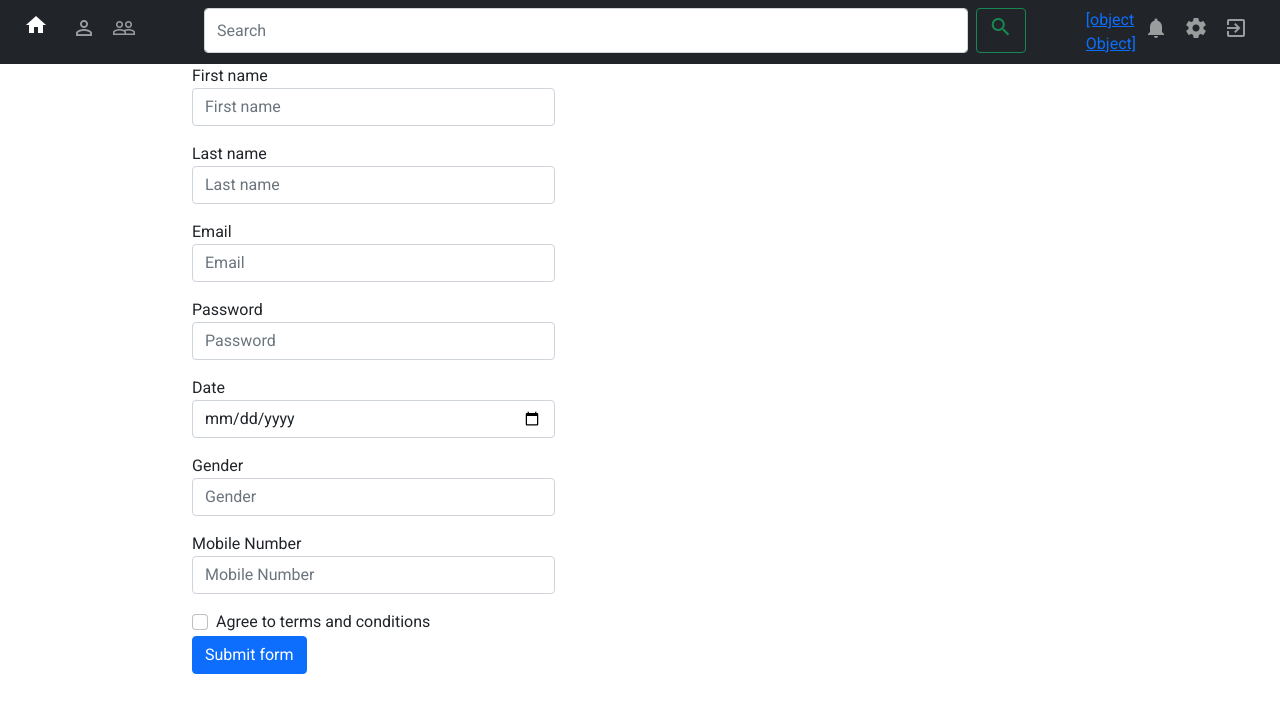
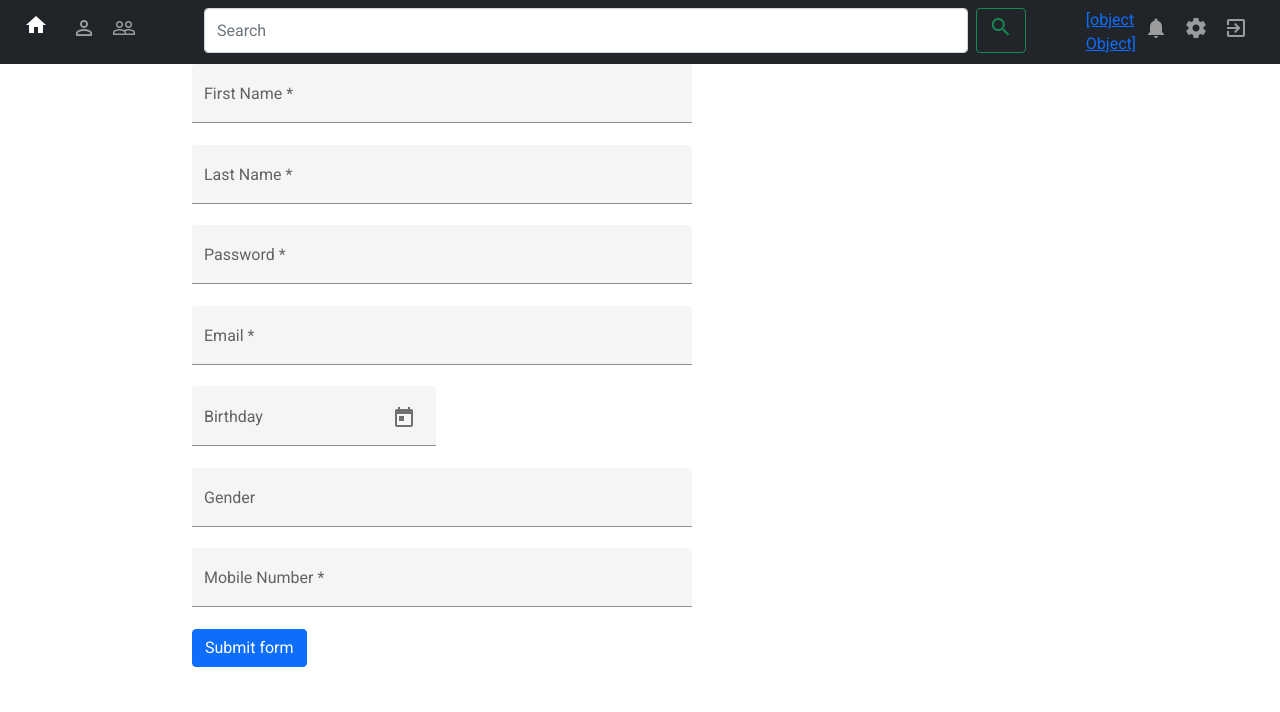
Before and after one commit to mercyrosesantos/Group3-Pastebook-Project, an Angular app in the folder Frontend/: page /register in a window 1280 px wide. Shown: the top 712 px of the page. Built offline with nearby package versions, Linux system fonts and the light colour scheme.

Commit message:
Added Input Fields Validation

```diff
--- a/Frontend/package.json
+++ b/Frontend/package.json
@@ -32,7 +32,7 @@
   },
   "devDependencies": {
     "@angular-devkit/build-angular": "~13.2.5",
-    "@angular/cli": "^13.2.5",
+    "@angular/cli": "^13.2.6",
     "@angular/compiler-cli": "~13.2.0",
     "@types/jasmine": "~3.10.0",
     "@types/node": "^12.11.1",
--- a/Frontend/src/app/pages/register/register.component.css
+++ b/Frontend/src/app/pages/register/register.component.css
@@ -0,0 +1,8 @@
+.form-row {
+    min-width: 150px;
+    max-width: 500px;
+    width: 100%;
+}
+.full-width {
+    width: 100%;
+}
--- a/Frontend/src/app/pages/register/register.component.html
+++ b/Frontend/src/app/pages/register/register.component.html
@@ -1,42 +1,92 @@
-<form (ngSubmit)="onSubmit()" class = "mainpage">
+<form (ngSubmit)="onSubmit()" class="mainpage">
     <div class="form-row">
-        <div class="col-md-4 mb-3">
-            <label for="validationDefault01">First name</label>
-            <input type="text" class="form-control" [(ngModel)]="firstName" name="firstName" id="validationDefault01" placeholder="First name" required>
+        <!-- First Name -->
+        <div>
+            <mat-form-field class="full-width" appearance="fill">
+                <mat-label>First Name</mat-label>
+                <input type="text" matInput [formControl]="firstNameFormControl" [errorStateMatcher]="matcher" [(ngModel)]="firstName" name="firstName"
+                    placeholder="Ex. John, Jane, Michael">
+                    <mat-error *ngIf="firstNameFormControl.hasError('text') && !firstNameFormControl.hasError('required')">
+                        Please enter a valid First Name
+                    </mat-error>
+                    <mat-error *ngIf="firstNameFormControl.hasError('required')">
+                        First Name is <strong>required</strong>
+                    </mat-error>
+            </mat-form-field>
         </div>
-        <div class="col-md-4 mb-3">
-            <label for="validationDefault02">Last name</label>
-            <input type="text" class="form-control" [(ngModel)]="lastName" name="lastName" id="validationDefault02" placeholder="Last name" required>
+        <!-- Last Name -->
+        <div>
+            <mat-form-field class="full-width" appearance="fill">
+                <mat-label>Last Name</mat-label>
+                <input type="text" matInput [formControl]="lastNameFormControl" [errorStateMatcher]="matcher" [(ngModel)]="lastName" name="lastName"
+                    placeholder="Ex. Williams, Doe, Smith">
+                    <mat-error *ngIf="lastNameFormControl.hasError('text') && !lastNameFormControl.hasError('required')">
+                        Please enter a valid Last Name
+                    </mat-error>
+                    <mat-error *ngIf="lastNameFormControl.hasError('required')">
+                        Last Name is <strong>required</strong>
+                    </mat-error>
+            </mat-form-field>
         </div>
-        <div class="col-md-4 mb-3">
-            <label for="validationDefault03">Email</label>
-            <input type="text" class="form-control" [(ngModel)]="email" name="email" id="validationDefault03" placeholder="Email" required>
+        <!-- Password -->
+        <div>
+            <mat-form-field class="full-width" appearance="fill">
+                <mat-label>Password</mat-label>
+                <input type="password" matInput [formControl]="passwordFormControl" [errorStateMatcher]="matcher" [(ngModel)]="password" name="password">
+                    <mat-error *ngIf="passwordFormControl.hasError('password') && !passwordFormControl.hasError('required')">
+                        Minimum eight characters, at least one letter, one number and one symbol
+                    </mat-error>
+                    <mat-error *ngIf="passwordFormControl.hasError('required')">
+                        Password must contain minimum eight characters, at least one letter, one number and one symbol
+                    </mat-error>
+            </mat-form-field>
         </div>
-        <div class="col-md-4 mb-3">
-            <label for="InputPassword1">Password</label>
-            <input type="password" class="form-control" [(ngModel)]="password" name="password" id="InputPassword1" placeholder="Password" required>
+        <!-- Email -->
+        <div>
+            <mat-form-field class="full-width" appearance="fill">
+                <mat-label>Email</mat-label>
+                <input type="text" matInput [formControl]="emailFormControl" [errorStateMatcher]="matcher" [(ngModel)]="email"
+                    placeholder="Ex. johndoe@example.com">
+                    <mat-error *ngIf="emailFormControl.hasError('text') && !emailFormControl.hasError('required')">
+                        Please enter a valid email address
+                    </mat-error>
+                    <mat-error *ngIf="emailFormControl.hasError('required')">
+                        Email is <strong>required</strong>
+                    </mat-error>
+            </mat-form-field>
         </div>
-        <div class="col-md-4 mb-3">
-            <label for="InputDate1">Date</label>
-            <input type="date" class="form-control" [(ngModel)]="birthDay" name="birthDay" id="InputDate1" placeholder="Date" required>
+        <!-- Birthday -->
+        <div>
+            <mat-form-field appearance="fill">
+                <mat-label>Birthday</mat-label>
+                <input matInput [matDatepicker]="picker" [(ngModel)]="birthDay" name="birthDay">
+                <mat-datepicker-toggle matSuffix [for]="picker"></mat-datepicker-toggle>
+                <mat-datepicker #picker></mat-datepicker>
+            </mat-form-field>
         </div>
-        <div class="col-md-4 mb-3">
-            <label for="validationDefault04">Gender</label>
-            <input type="text" class="form-control" [(ngModel)]="gender" name="gender" id="validationDefault04" placeholder="Gender">
+        <!-- Gender -->
+        <div>
+            <mat-form-field class="full-width" appearance="fill">
+                <mat-label>Gender</mat-label>
+                <input type="text" matInput [(ngModel)]="gender" name="gender"
+                    placeholder="Ex. Male, Female, Others">
+            </mat-form-field>
         </div>
-        <div class="col-md-4 mb-3">
-            <label for="validationDefault05">Mobile Number</label>
-            <input type="text" class="form-control" [(ngModel)]="mobileNumber" name="mobileNumber" id="validationDefault05" placeholder="Mobile Number" required>
-        </div>
-
-    </div>
-    <div class="form-group">
-        <div class="form-check">
-            <input class="form-check-input" type="checkbox" value="" id="invalidCheck2" required>
-            <label class="form-check-label" for="invalidCheck2">
-                Agree to terms and conditions
-            </label>
+        <!-- Mobile Number -->
+        <div>
+            <mat-form-field class="full-width" appearance="fill">
+                <mat-label>Mobile Number</mat-label>
+                <input type="text" matInput [formControl]="numberFormControl" [errorStateMatcher]="matcher" [(ngModel)]="mobileNumber" name="mobileNumber"
+                    placeholder="Ex. 09123456789">
+                    <mat-error *ngIf="numberFormControl.hasError('text') || !numberFormControl.hasError('required')">
+                        Please enter a Mobile Number
+                    </mat-error>
+                    <mat-error *ngIf="numberFormControl.hasError('required')">
+                        Email or Mobile Number is <strong>required</strong>
+                    </mat-error>
+            </mat-form-field>
         </div>
     </div>
+    <!-- Submit Button -->
     <button class="btn btn-primary" type="submit">Submit form</button>
 </form>
--- a/Frontend/src/app/pages/register/register.component.ts
+++ b/Frontend/src/app/pages/register/register.component.ts
@@ -1,7 +1,16 @@
 import { Component, OnInit } from '@angular/core';
+import { FormGroup, FormControl, FormGroupDirective, NgForm, Validators } from '@angular/forms';
+import { ErrorStateMatcher } from '@angular/material/core';
 import { User } from '@models/user';
 import { UserService } from '@services/user.service';
 import * as moment from 'moment';
+
+export class MyErrorStateMatcher implements ErrorStateMatcher {
+  isErrorState(control: FormControl | null, form: FormGroupDirective | NgForm | null): boolean {
+    const isSubmitted = form && form.submitted;
+    return !!(control && control.invalid && (control.dirty || control.touched || isSubmitted));
+  }
+}
 @Component({
   selector: 'app-register',
   templateUrl: './register.component.html',
@@ -9,6 +18,16 @@ import * as moment from 'moment';
 })
 export class RegisterComponent implements OnInit {
 
+  // Error Validations
+  firstNameFormControl = new FormControl('', Validators.required);
+  lastNameFormControl = new FormControl('', Validators.required);
+  passwordFormControl = new FormControl('', [Validators.required, Validators.pattern('^(?=.*?[A-Z])(?=.*?[a-z])(?=.*?[0-9])(?=.*?[#?!@$%^&*-]).{8,}$')]);
+  emailFormControl = new FormControl('', [Validators.required, Validators.email]);
+  numberFormControl = new FormControl('', [Validators.required, Validators.pattern('^.{8,15}[0-9]*$')]);
+  birthdayFormControl = new FormControl('', Validators.required);
+  matcher = new MyErrorStateMatcher();
+
+  // Variable Declarations
   firstName: string = "";
   lastName: string = "";
   email: string = "";
@@ -18,13 +37,11 @@ export class RegisterComponent implements OnInit {
   mobileNumber: string = "";
   formattedBirthday?: Date;
 
-
   constructor(
     private userService: UserService
   ) { }
 
-  ngOnInit(): void {
-  }
+  ngOnInit(): void { }
 
   onSubmit() {
     console.log(this.firstName);
@@ -53,5 +70,4 @@ export class RegisterComponent implements OnInit {
       console.log(response);
     });
   }
-
 }
```
Also changed, not shown: Frontend/src/app/app.module.ts (+19 -1 lines), 1 other file (tests, documents, lock files or other folders).
